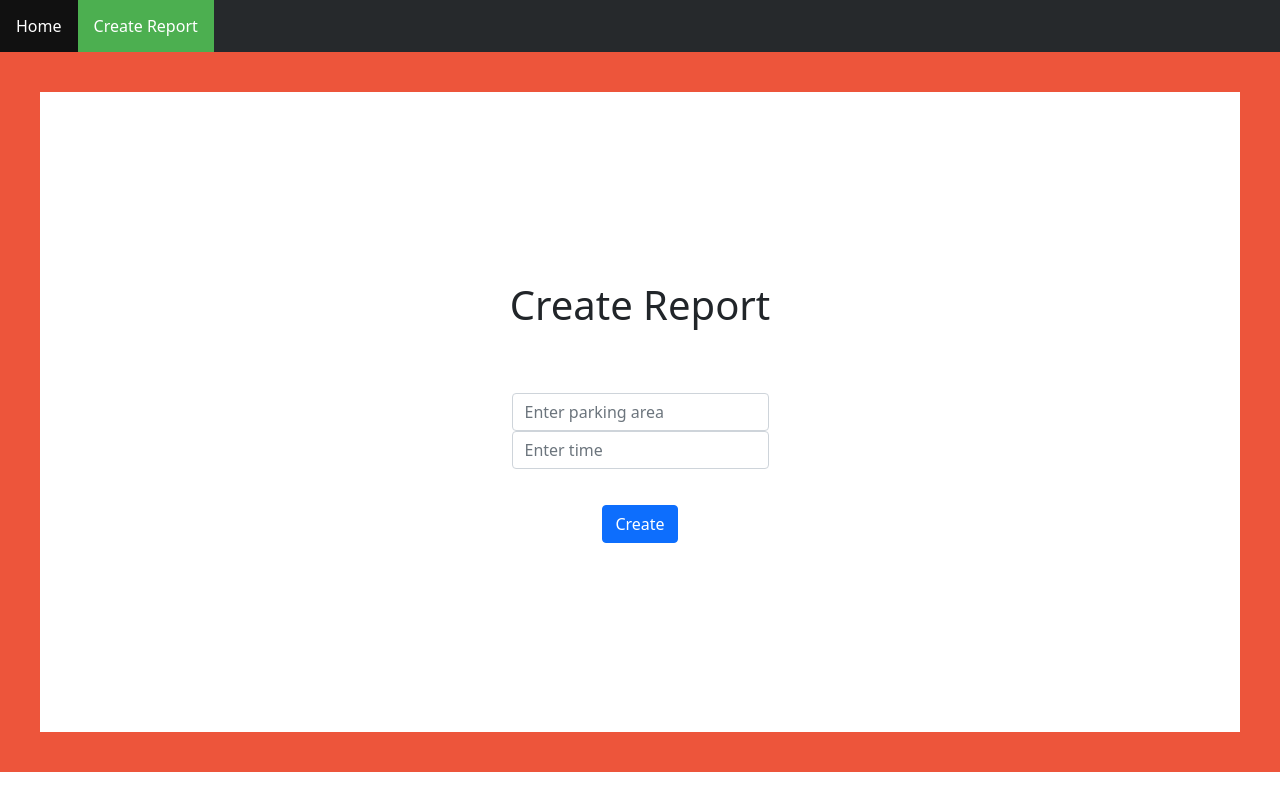
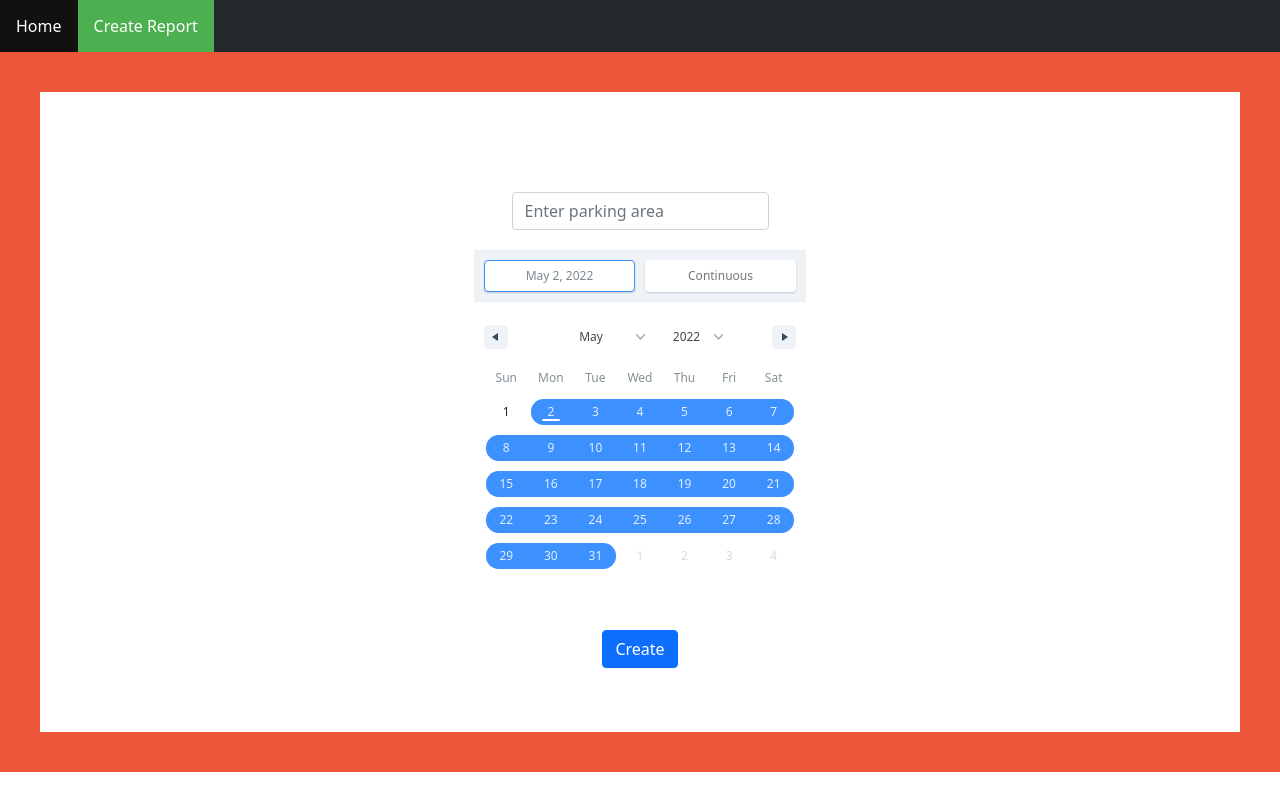
Before and after one commit to Janussr/Papp_insights_frontend, a React (Create React App) app: page /create-report in a window 1280 px wide. Built offline with nearby package versions, Linux system fonts and the light colour scheme.

Commit message:
datepicker range

```diff
--- a/package.json
+++ b/package.json
@@ -8,8 +8,10 @@
     "@testing-library/user-event": "^12.8.3",
     "axios": "^0.24.0",
     "bootstrap": "^5.1.3",
+    "date-fns": "^2.28.0",
     "react": "^17.0.2",
     "react-bootstrap": "^2.0.2",
+    "react-date-range": "^1.4.0",
     "react-dom": "^17.0.2",
     "react-router-dom": "^6.0.2",
     "react-scripts": "^5.0.1",
--- a/src/App.js
+++ b/src/App.js
@@ -4,6 +4,7 @@ import Header from './components/Header';
 import Home from './components/Home';
 import NoMatch from './components/NoMatch';
 import ReportPage from './components/ReportPage';
+import Tester from './components/Tester';
 
 function App() {
 
@@ -14,6 +15,7 @@ function App() {
         <Route path='/' element={<Home />} />
         <Route path='*' element={<NoMatch />} />
         <Route path='create-report' element={<ReportPage/>} />
+        <Route path='tester' element={<Tester/>} />
       </Routes>
     </div >
   );
--- a/src/components/Home.js
+++ b/src/components/Home.js
@@ -1,6 +1,7 @@
 import { useState, useEffect } from "react";
 import axios from "axios";
 import apiUtils from "../utils/apiUtils";
+
 
 const Home = () => {
   const [report, setReport] = useState({});
--- a/src/components/ReportPage.js
+++ b/src/components/ReportPage.js
@@ -2,6 +2,12 @@ import { NavLink, useNavigate } from "react-router-dom";
 import { useState, useEffect } from "react"
 import axios from "axios"
 import apiUtils from "../utils/apiUtils"
+import 'react-date-range/dist/styles.css';
+import 'react-date-range/dist/theme/default.css';
+import 'react-date-range/dist/styles.css'; // main css file
+import 'react-date-range/dist/theme/default.css'; // theme css file
+import { DateRange  } from 'react-date-range';
+
 
 const Report_page = () => {
     const init = {time: "", parkingAreas: "", report: { id: 0 } };
@@ -26,16 +32,28 @@ const Report_page = () => {
         setStatusMessage(error.response.data.message);
     }
 }
-
+//Date picker
+const [state, setState] = useState([
+    {
+      startDate: new Date(),
+      endDate: null,
+      key: 'selection'
+    }
+  ]);
 
 return (
+
     <div className="center">
-        <h1>Create Report</h1>
         <p>{statusMessage}</p>
         <form onChange={handleInput}>
-            <input className="form-control addInput" id="parkingAreas" placeholder="Enter parking area" type="text"></input>
-            <input className="form-control addInput" id="time" placeholder="Enter time" type="text"></input>
+        <input className="form-control addInput" id="parkingAreas" placeholder="Enter parking area" type="text"></input>
         </form>
+<DateRange
+editableDateInputs={true}
+onChange={item => setState([item.selection])}
+moveRangeOnFirstSelection={false}
+ranges={state}
+/>
         <button onClick={createReport} className="btn btn-primary mt-3">Create</button>
     </div>
     )
--- /dev/null
+++ b/src/components/Tester.js
@@ -0,0 +1,35 @@
+import 'react-date-range/dist/styles.css';
+import 'react-date-range/dist/theme/default.css';
+import 'react-date-range/dist/styles.css'; // main css file
+import 'react-date-range/dist/theme/default.css'; // theme css file
+import { useState } from 'react';
+import { DateRange  } from 'react-date-range';
+const Tester = () => {
+
+
+const [state, setState] = useState([
+    {
+      startDate: new Date(),
+      endDate: null,
+      key: 'selection'
+    }
+  ]);
+
+
+
+    return (
+
+
+      <div>
+
+<DateRange
+  editableDateInputs={true}
+  onChange={item => setState([item.selection])}
+  moveRangeOnFirstSelection={false}
+  ranges={state}
+/>
+      </div>
+    )
+  }
+
+  export default Tester
```
Also changed, not shown: 1 other file (tests, documents, lock files or other folders).
